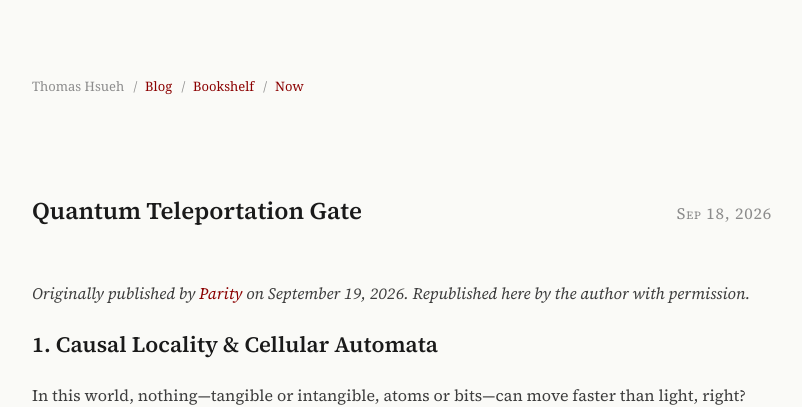
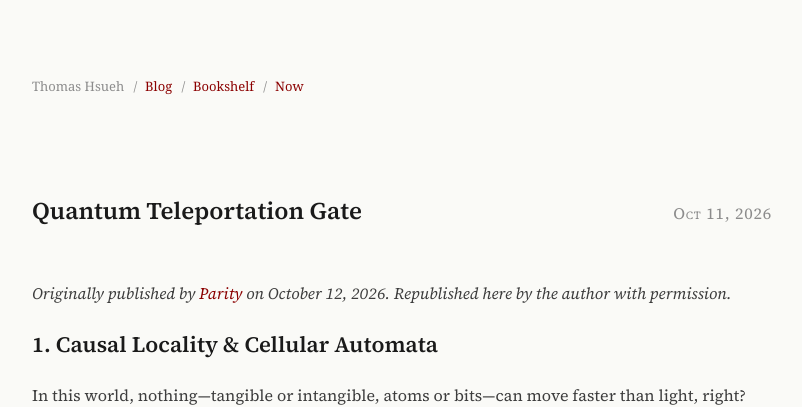
Before and after one commit to guiltygyoza/new-blog, a Jekyll site: the page built from _posts/2026-10-12-quantum-teleportation-gate.md, in a window 1280 px wide and 900 px high. Shown: the top 407 px of the window, without its empty margins (238-1040 px from the left). Built offline with Jekyll 4.4.1, drawn with Linux system fonts in a browser that asks for light colours.

Commit message:
correct date

```diff
--- a/_posts/2026-09-19-quantum-teleportation-gate.md
+++ b/_posts/2026-10-12-quantum-teleportation-gate.md
@@ -1,13 +1,13 @@
 ---
 layout: post
 title:  "Quantum Teleportation Gate"
-date:   2026-09-19 00:00:00 +0800
+date:   2026-10-12 00:00:00 +0800
 categories: ideas
 published: true
 open_links_in_new_tab: true
 ---
 
-*Originally published by [Parity](https://parity.fund/quantum-teleportation-gate/) on September 19, 2026. Republished here by the author with permission.*
+*Originally published by [Parity](https://parity.fund/quantum-teleportation-gate/) on October 12, 2026. Republished here by the author with permission.*
 
 ## 1. Causal Locality & Cellular Automata
 
```
